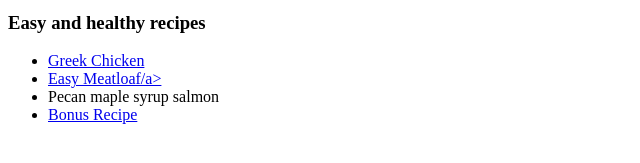
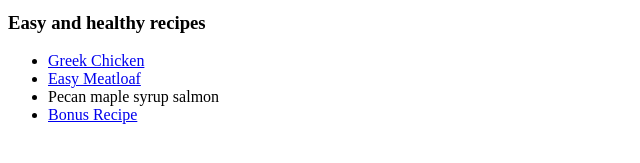
Before and after one commit to mayibongwe-n/odin-recipes, a plain HTML site: page index.html in a window 1280 px wide. Shown: the part 581-744 px from the top of the page, 0-640 px from the left. Drawn offline with Linux system fonts and the light colour scheme.

Commit message:
edit on meatloaf link

```diff
--- a/index.html
+++ b/index.html
@@ -13,7 +13,7 @@
     <h3>Easy and healthy recipes</h3>
     <ul>
       <li><a href="./recipe/chicken.html">Greek Chicken</a></li>
-      <li><a href="./recipe/meatloaf.html">Easy Meatloaf/a></li>
+      <li><a href="./recipe/meatloaf.html">Easy Meatloaf</a></li>
       <li><a href="./recipe/salmon.html"></a>Pecan maple syrup salmon</li>
       <li><a href="./recipe/summer.html">Bonus Recipe</a></li>
     </ul>
```
